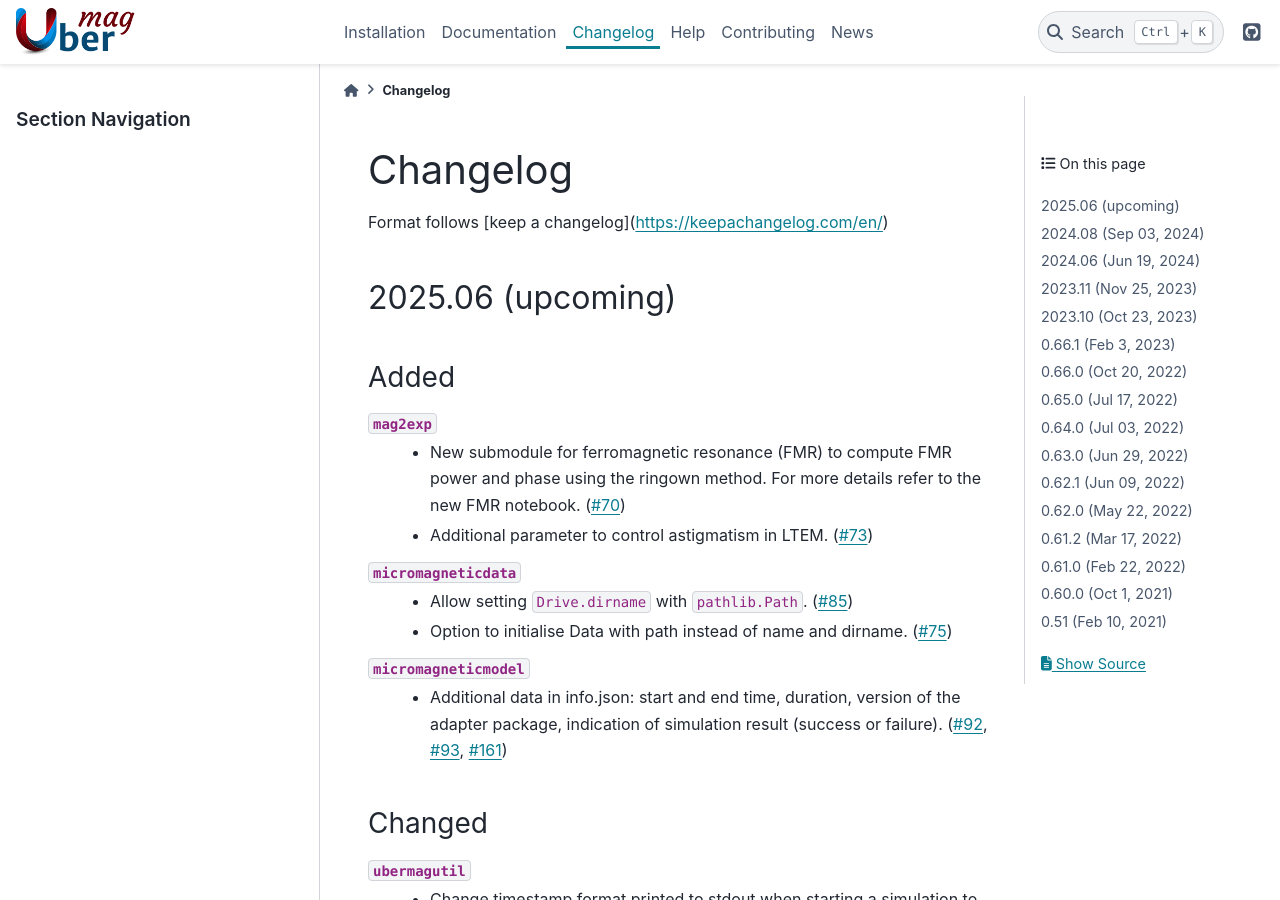
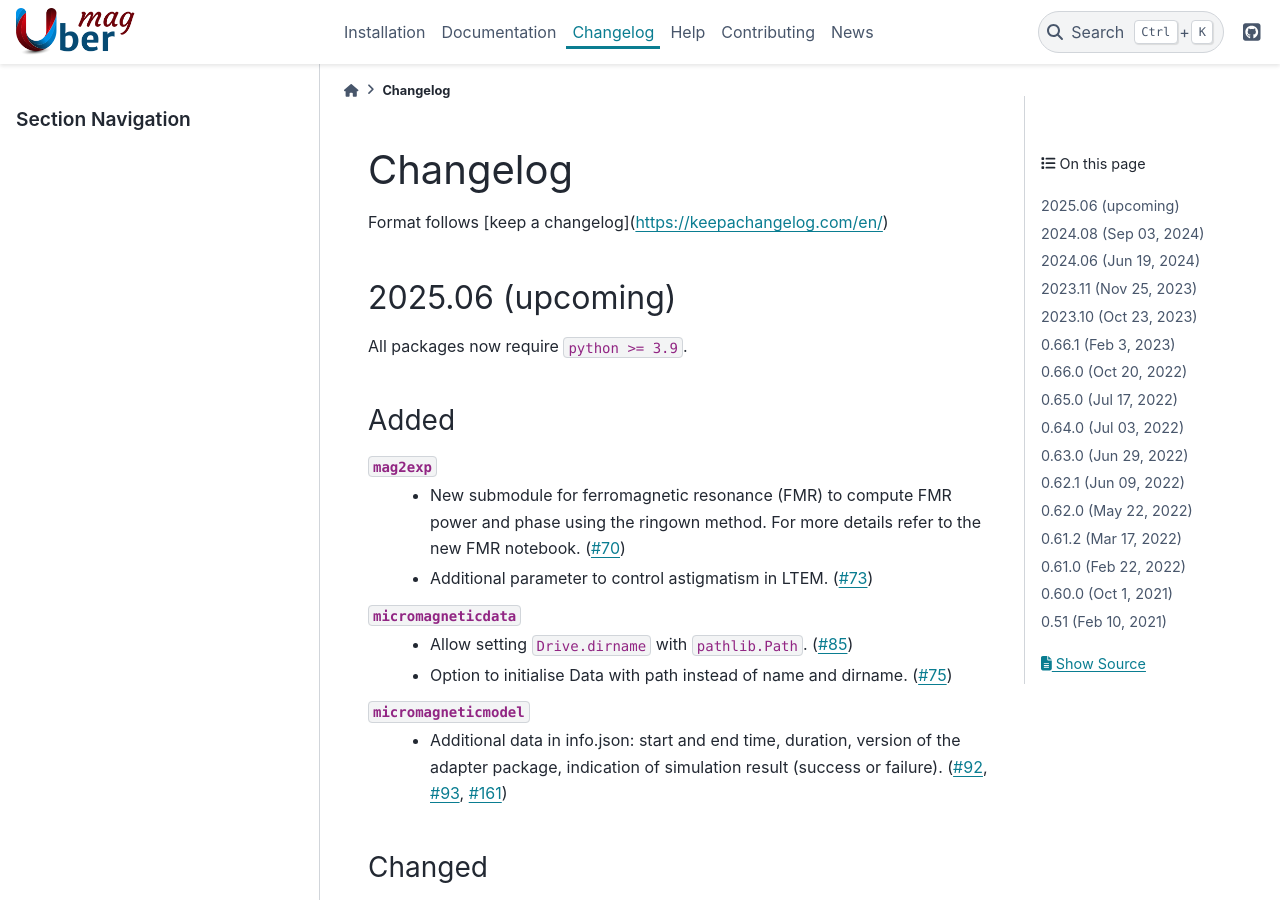
Before and after one commit to ubermag/ubermag.github.io, a Sphinx documentation site: the page built from source/changelog.rst, in a window 1280 px wide and 900 px high. Built offline with Sphinx 7.4.7 and the PyData theme 0.15.4, drawn with Linux system fonts in a browser that asks for light colours; pages that are not in the unit, such as notebooks, are missing from menus.

Commit message:
Increased minimum Python version to 3.9

```diff
--- a/source/changelog.rst
+++ b/source/changelog.rst
@@ -6,6 +6,8 @@ Format follows [keep a changelog](https://keepachangelog.com/en/)
 
 2025.06 (upcoming)
 ==================
+
+All packages now require ``python >= 3.9``.
 
 Added
 -----
```
